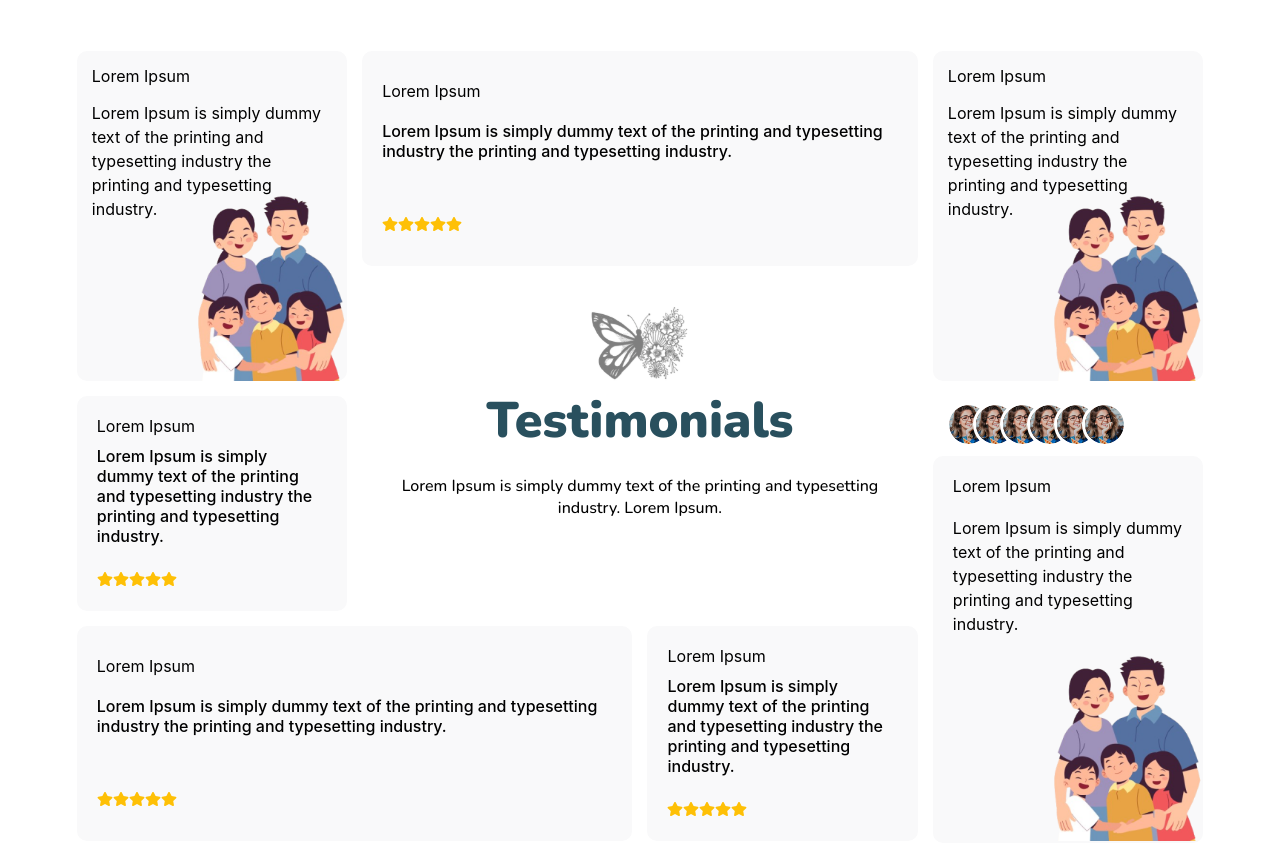
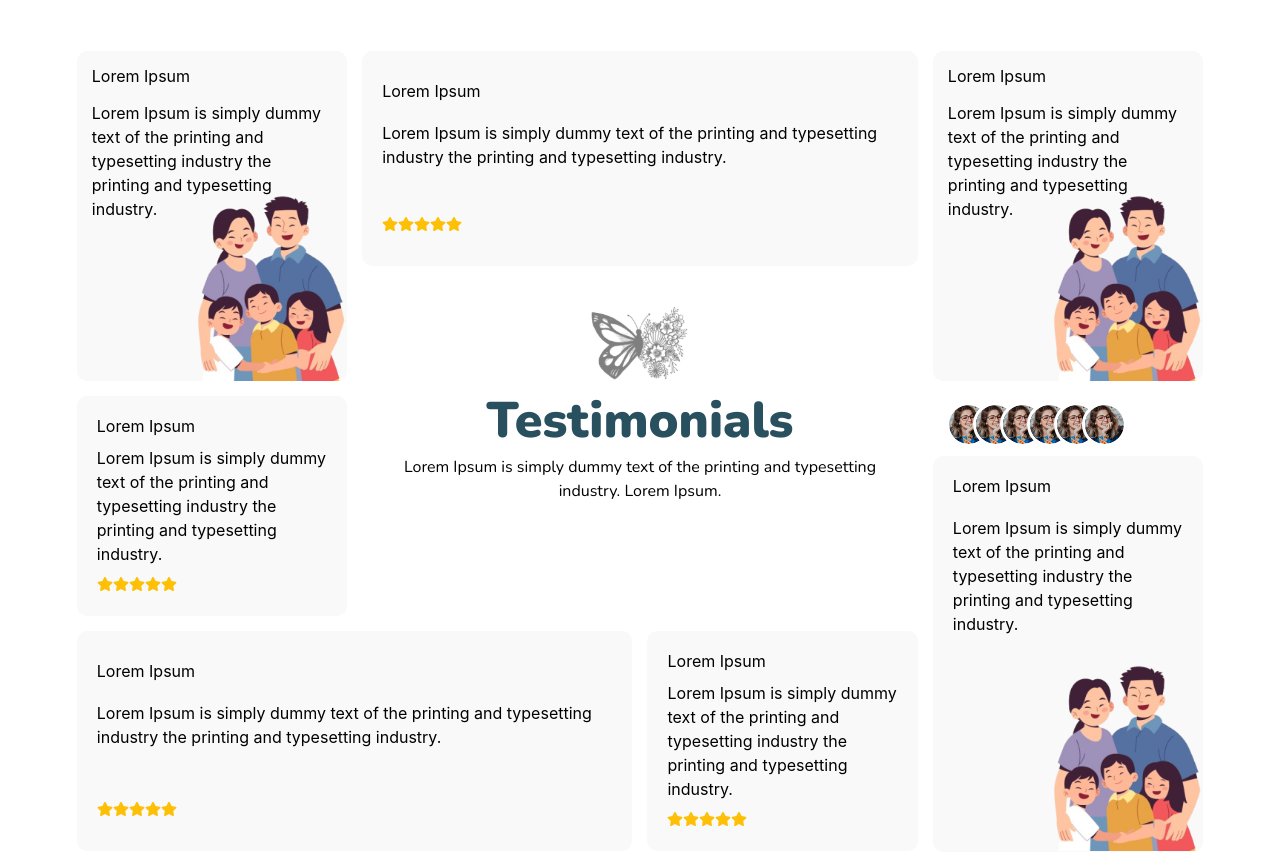
Before and after one commit to alphazenesolutions/Trance, a React (Create React App) app: page / in a window 1280 px wide. Shown: the part 2720-3573 px from the top of the page. Built offline with nearby package versions, Linux system fonts and the light colour scheme.

Commit message:
font size weight and lineheight altered

```diff
--- a/src/Components/HomeComp/HomePentGrid/HomePentGrid.css
+++ b/src/Components/HomeComp/HomePentGrid/HomePentGrid.css
@@ -79,7 +79,8 @@
 .bentGrid2 p {
 
     font-size: 16px;
-    font-weight: 500;
+    font-weight: 400;
+    line-height: 1.5;
 }
 
 .bentGrid2Icon {
@@ -146,8 +147,9 @@
 .bentGrid4 p {
 
     font-size: 16px;
-    font-weight: 500;
-    line-height: 20px;
+    font-weight: 400;
+    line-height: 1.5;
+    margin-bottom: 10px;
 }
 
 /* bentGrid5 */
@@ -171,8 +173,9 @@
 .bentGrid5 p {
     font-size: 16px;
     font-family: var(--primaryFont);
-    font-weight: 500;
-    margin-top: 20px;
+    font-weight: 400;
+    line-height: 1.5;
+    /* margin-bottom: 10px; */
 }
 
 /* bentGrid6 */
@@ -200,7 +203,7 @@
     /* width: 76%; */
     font-size: 16px;
     font-weight: 400;
-    margin-bottom: 15px;
+    margin-bottom: 10px;
     line-height: 1.5;
     padding: 0px 20px;
 }
@@ -311,7 +314,9 @@
 .bentGrid7 p {
 
     font-size: 16px;
-    font-weight: 500;
+    font-weight: 400;
+    margin-bottom: 10px;
+    line-height: 1.5;
 
 }
 
@@ -340,7 +345,8 @@
 .bentGrid8 p {
 
     font-size: 16px;
-    font-weight: 500;
+    font-weight: 400;
+    line-height: 1.5;
     margin-bottom: 10px;
-    line-height: 20px;
+    /* line-height: 20px; */
 }
```
